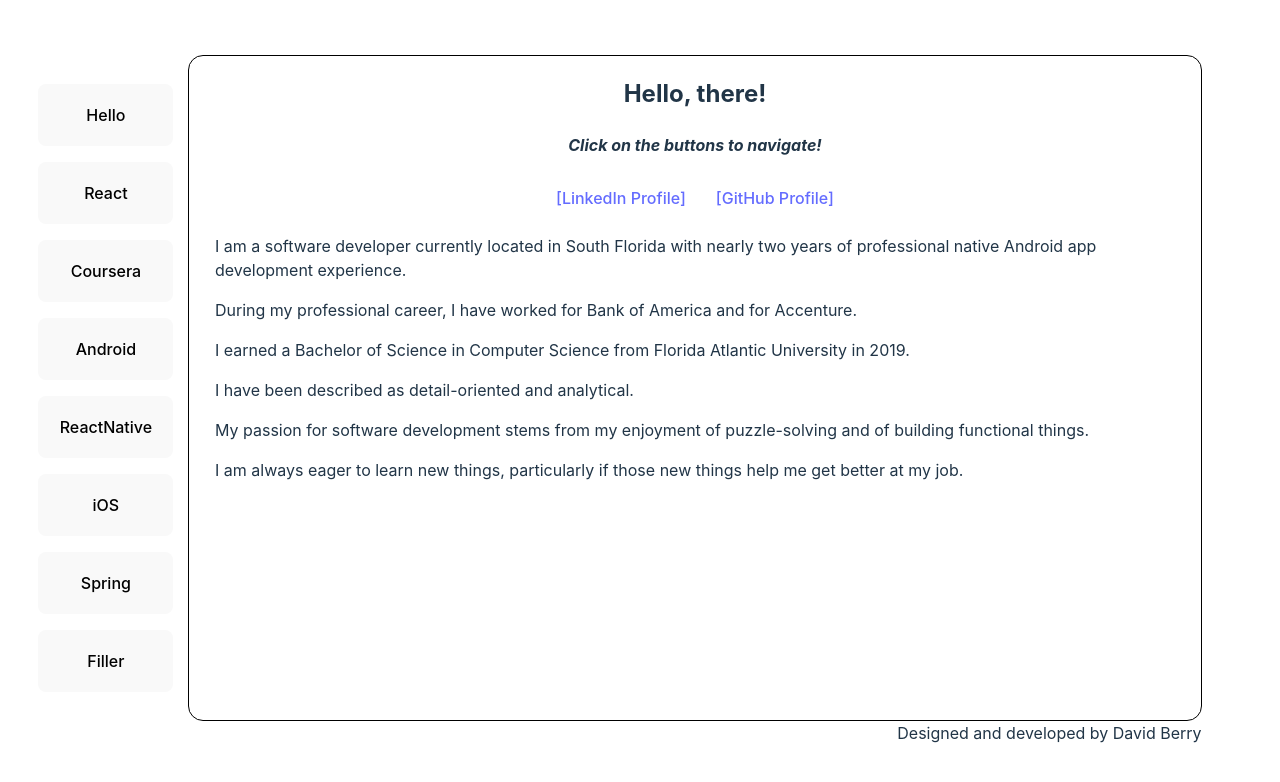
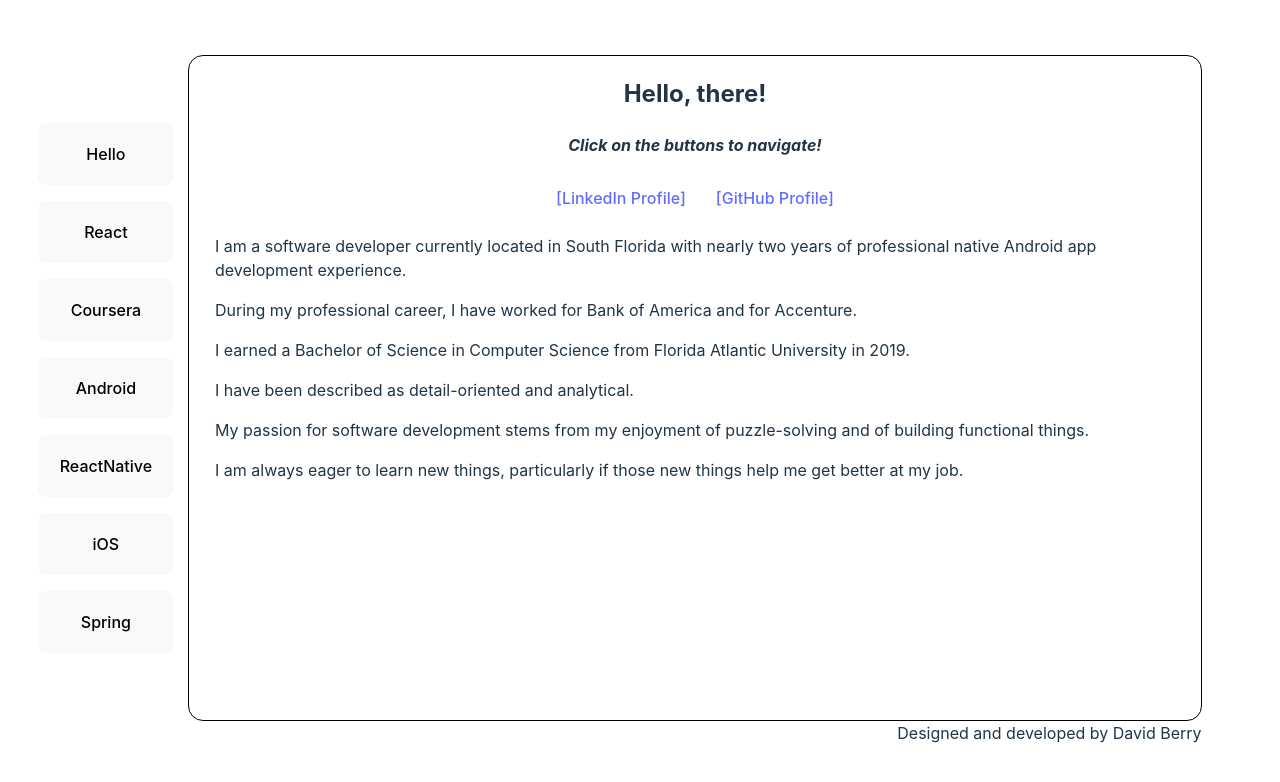
Before and after one commit to DBerry07/DBerry07.github.io, a React (Vite) app: page / in a window 1280 px wide. Shown: the top 782 px of the page. Built offline with nearby package versions, Linux system fonts and the light colour scheme.

Commit message:
Commented out Filler tab

```diff
--- a/src/data/constants/tabs.js
+++ b/src/data/constants/tabs.js
@@ -10,5 +10,5 @@ export const tabs = {
   iOS: "iOS",
   Spring: "Spring",
 
-  Filler: "Filler",
+  // Filler: "Filler",
 };
```
